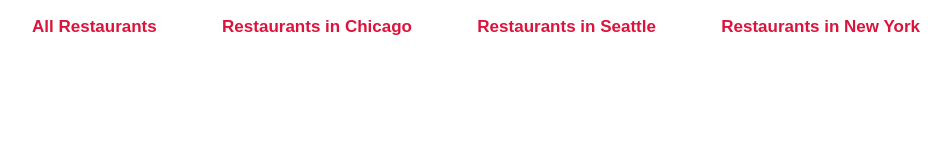
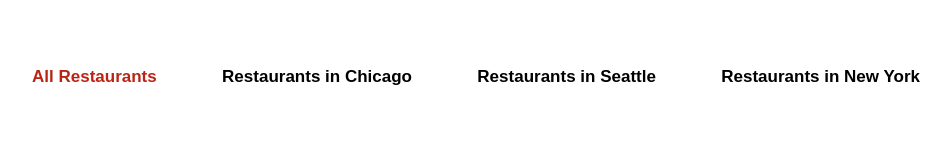
Before and after one commit to b20bharath/Game-of-Repositories-React-Application, a React app: page / in a window 1280 px wide. Shown: the whole page, without its empty margins (164-1115 px from the left). Built offline with nearby package versions, Linux system fonts and the light colour scheme.

Commit message:
click functionality of navigation bar

```diff
--- a/Application/Components/Navigate.js
+++ b/Application/Components/Navigate.js
@@ -1,21 +1,51 @@
 import React from 'react'
 import ReactDOM from 'react-dom'
+import PropTypes from 'prop-types'
 
-class Navigate extends React.Component{
-    render(){
+
+function Navigate ({place,changePlace}){
     const navigations = ['All Restaurants', 'Restaurants in Chicago', 'Restaurants in Seattle', 'Restaurants in New York']
     return(
         <ul className="navigate-options">
             {navigations.map((value)=>{
                 return (
                     <li key={value}>
-                            <button className='btn-clr disp-none'>{value}</button>
+                        <button
+                        onClick={()=>changePlace(value)}
+                        style={value === place ? {color: 'rgb(187,36,21)'}:null}
+                        className='btn-clr disp-none'>{value}</button>
                     </li>
                 )
             })}
         </ul>
     )
 }
+
+Navigate.propTypes={
+    place: PropTypes.string.isRequired,
+    changePlace: PropTypes.func.isRequired
 }
 
-export default Navigate
+export default class Information extends React.Component{
+    constructor(props){
+        super(props)
+        this.state={
+            place: 'All Restaurants'
+        }
+        this.changePlace = this.changePlace.bind(this)
+    }
+    changePlace(spot){
+
+        this.setState({
+            place: spot
+        })
+
+    }
+    render(){
+        return(
+            <React.Fragment>
+                <Navigate place={this.state.place} changePlace={this.changePlace}/>
+            </React.Fragment>
+        )
+    }
+}
--- a/Application/index.css
+++ b/Application/index.css
@@ -1,6 +1,6 @@
 
 html, body, #game{
-    margin:0;
+    margin: 0;
     height: 100%;
     width: 100%
 }
@@ -16,10 +16,11 @@ ul{
     font-size: 17px;
     font-weight: bold;
     text-decoration: none;
-    color:crimson;
+    color: black;
 }
 
 .navigate-options{
+    top: 50px;
     display: flex;
     align-items: center;
     justify-content: space-between;
@@ -31,5 +32,5 @@ li{
 .navigation-bar{
     margin: 0 auto;
     max-width: 900px;
-    padding: 40 px;
+    padding: 50px;
 }
--- a/Application/index.js
+++ b/Application/index.js
@@ -2,12 +2,13 @@ import React from 'react'
 import ReactDOM from 'react-dom'
 import './index.css'
 import Navigate from './Components/Navigate.js'
+import Information from './Components/Navigate.js'
 
 
 class Game extends React.Component{
     render(){
         return (
-            <div className="navigation-bar"> <Navigate /> </div>
+            <div className="navigation-bar"> <Information /> </div>
         )
     }
 }
--- a/package.json
+++ b/package.json
@@ -8,7 +8,7 @@
     "start": "webpack serve"
   },
   "babel": {
-    "presets" : [
+    "presets": [
       "@babel/preset-env",
       "@babel/preset-react"
     ]
@@ -17,6 +17,7 @@
   "author": "",
   "license": "ISC",
   "dependencies": {
+    "prop-types": "^15.7.2",
     "react": "^17.0.2",
     "react-dom": "^17.0.2"
   },
```
Also changed, not shown: 1 other file. Lines whose indentation alone changed are shown as unchanged.
